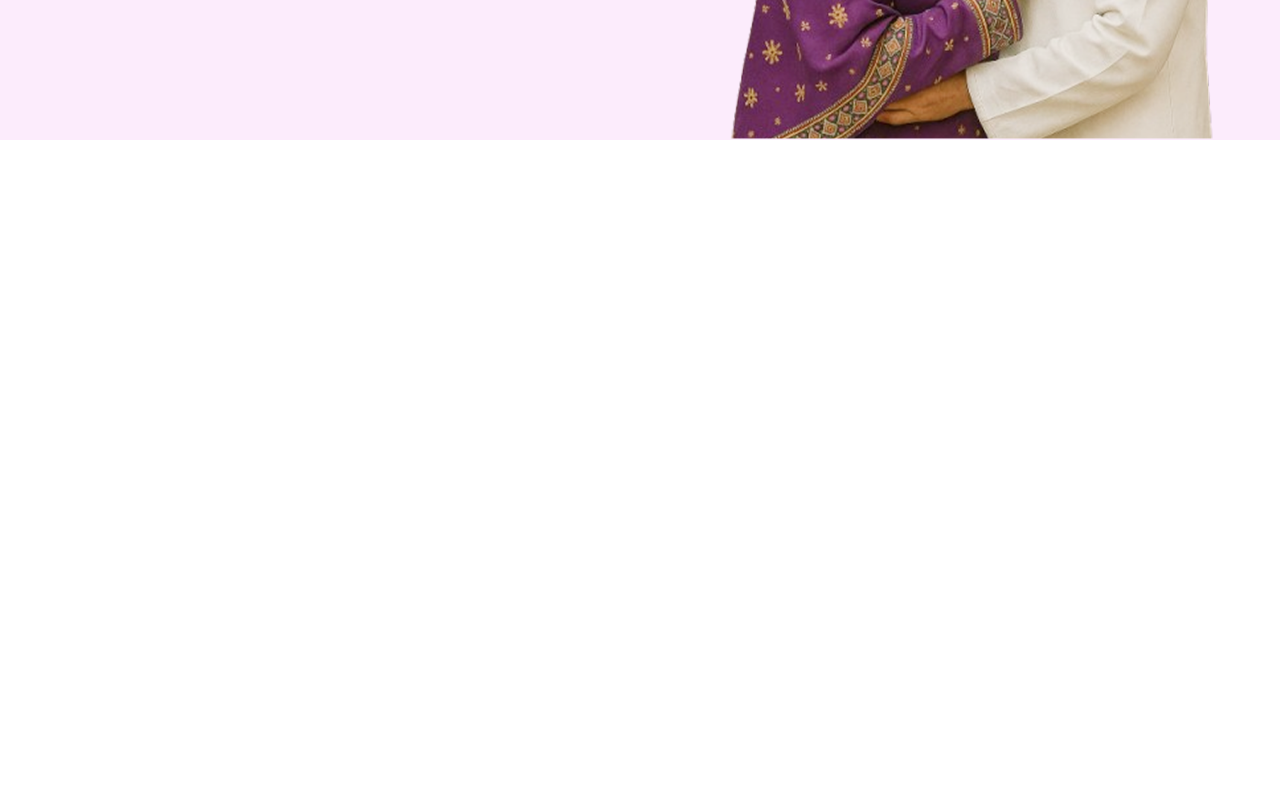
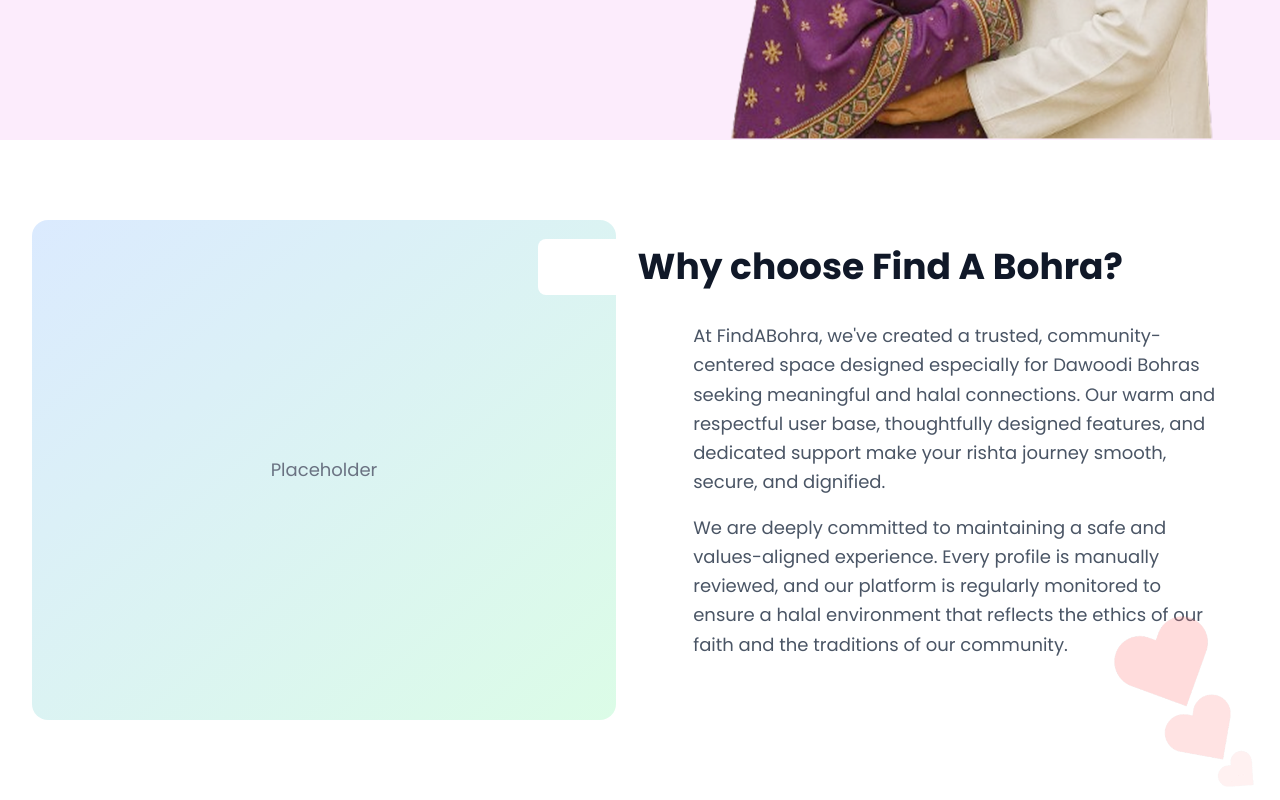
Before and after one commit to ruqaiyae/findabohra, a Next.js app: page / in a window 1280 px wide. Shown: the part 524-1324 px from the top of the page. Before the commit the page ends 800 px from the top, so only its background shows below. Built offline with nearby package versions, Linux system fonts and the light colour scheme.

Commit message:
feat/about-section

```diff
--- a/src/app/page.tsx
+++ b/src/app/page.tsx
@@ -1,11 +1,13 @@
 import { Header } from "@/components/Header";
 import { Hero } from "@/components/Hero";
+import { About } from "@/components/About";
 
 export default function Home() {
   return (
     <div className="min-h-screen bg-white">
       <Header />
       <Hero />
+      <About />
     </div>
   );
 }
--- /dev/null
+++ b/src/components/About.tsx
@@ -0,0 +1,57 @@
+import Image from "next/image";
+
+export function About() {
+  return (
+    <section id="about" className="bg-white py-10 md:py-20 relative">
+      {/* Mobile: Text below image, Desktop: Absolute positioned */}
+      <div className="block md:absolute md:top-[15%] md:left-[42%] z-50 bg-[#fff] md:h-auto h-auto md:rounded-lg order-2 md:order-none">
+        <h2 className="text-xl md:text-4xl px-4 md:px-25 pb-8 md:py-2 font-bold text-gray-900 text-center md:text-left">
+          Why choose Find A Bohra?
+        </h2>
+      </div>
+
+      <div className="max-w-7xl mx-auto px-4 sm:px-6 lg:px-8">
+        <div className="grid lg:grid-cols-2 gap-12 items-center">
+          {/* Left Image */}
+          <div className="relative order-1">
+            <div className="w-full h-96 lg:h-[500px] bg-gradient-to-br from-blue-100 to-green-100 rounded-2xl flex items-center justify-center">
+              <div className="text-center text-gray-500">
+                <p className="text-lg">Placeholder</p>
+              </div>
+            </div>
+          </div>
+
+          {/* Right Content */}
+          <div className="space-y-6 order-3 lg:order-2 w-[90%] md:mt-10 mx-auto">
+            <div className="space-y-4 text-sm md:text-lg text-gray-600 leading-relaxed">
+              <p>
+                At FindABohra, we&apos;ve created a trusted, community-centered
+                space designed especially for Dawoodi Bohras seeking meaningful
+                and halal connections. Our warm and respectful user base,
+                thoughtfully designed features, and dedicated support make your
+                rishta journey smooth, secure, and dignified.
+              </p>
+              <p>
+                We are deeply committed to maintaining a safe and values-aligned
+                experience. Every profile is manually reviewed, and our platform
+                is regularly monitored to ensure a halal environment that
+                reflects the ethics of our faith and the traditions of our
+                community.
+              </p>
+            </div>
+          </div>
+        </div>
+      </div>
+      {/* Decorative hearts */}
+      <div className="absolute bottom-0 right-0">
+        <Image
+          src="/hearts.png"
+          alt="hearts"
+          width={200}
+          height={200}
+          className="w-25 h-25 md:w-48 md:h-48 object-contain"
+        />
+      </div>
+    </section>
+  );
+}
```
Also changed, not shown: public/hearts.png (added).
